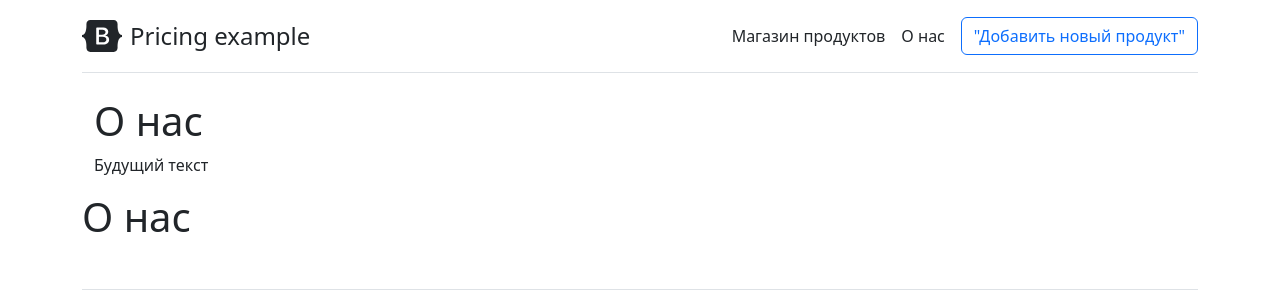
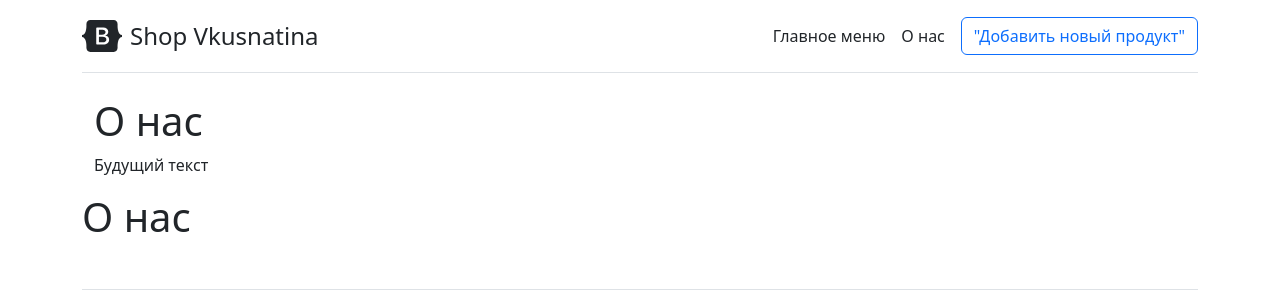
Before and after one commit to KuznecovKirill/WebApplication, a Flask app: page /about in a window 1280 px wide. Shown: the top 300 px of the page. Run offline with Flask 2, Linux system fonts and the light colour scheme.

Commit message:
Изменение названия магазина

```diff
--- a/templates/base.html
+++ b/templates/base.html
@@ -22,11 +22,11 @@
         <div class="d-flex flex-column flex-md-row align-items-center pb-3 mb-4 border-bottom">
           <a href="/" class="d-flex align-items-center text-dark text-decoration-none">
             <svg xmlns="http://www.w3.org/2000/svg" width="40" height="32" class="me-2" viewBox="0 0 118 94" role="img"><title>Bootstrap</title><path fill-rule="evenodd" clip-rule="evenodd" d="M24.509 0c-6.733 0-11.715 5.893-11.492 12.284.214 6.14-.064 14.092-2.066 20.577C8.943 39.365 5.547 43.485 0 44.014v5.972c5.547.529 8.943 4.649 10.951 11.153 2.002 6.485 2.28 14.437 2.066 20.577C12.794 88.106 17.776 94 24.51 94H93.5c6.733 0 11.714-5.893 11.491-12.284-.214-6.14.064-14.092 2.066-20.577 2.009-6.504 5.396-10.624 10.943-11.153v-5.972c-5.547-.529-8.934-4.649-10.943-11.153-2.002-6.484-2.28-14.437-2.066-20.577C105.214 5.894 100.233 0 93.5 0H24.508zM80 57.863C80 66.663 73.436 72 62.543 72H44a2 2 0 01-2-2V24a2 2 0 012-2h18.437c9.083 0 15.044 4.92 15.044 12.474 0 5.302-4.01 10.049-9.119 10.88v.277C75.317 46.394 80 51.21 80 57.863zM60.521 28.34H49.948v14.934h8.905c6.884 0 10.68-2.772 10.68-7.727 0-4.643-3.264-7.207-9.012-7.207zM49.948 49.2v16.458H60.91c7.167 0 10.964-2.876 10.964-8.281 0-5.406-3.903-8.178-11.425-8.178H49.948z" fill="currentColor"></path></svg>
-            <span class="fs-4">Pricing example</span>
+            <span class="fs-4">Shop Vkusnatina</span>
           </a>
 
           <nav class="d-inline-flex mt-2 mt-md-0 ms-md-auto">
-            <a class="me-3 py-2 text-dark text-decoration-none" href="/">Магазин продуктов</a>
+            <a class="me-3 py-2 text-dark text-decoration-none" href="/">Главное меню</a>
             <a class="me-3 py-2 text-dark text-decoration-none" href="/about">О нас</a>
           </nav>
           <a class="btn btn-outline-primary" href="/addProduct">"Добавить новый продукт"</a>
```
